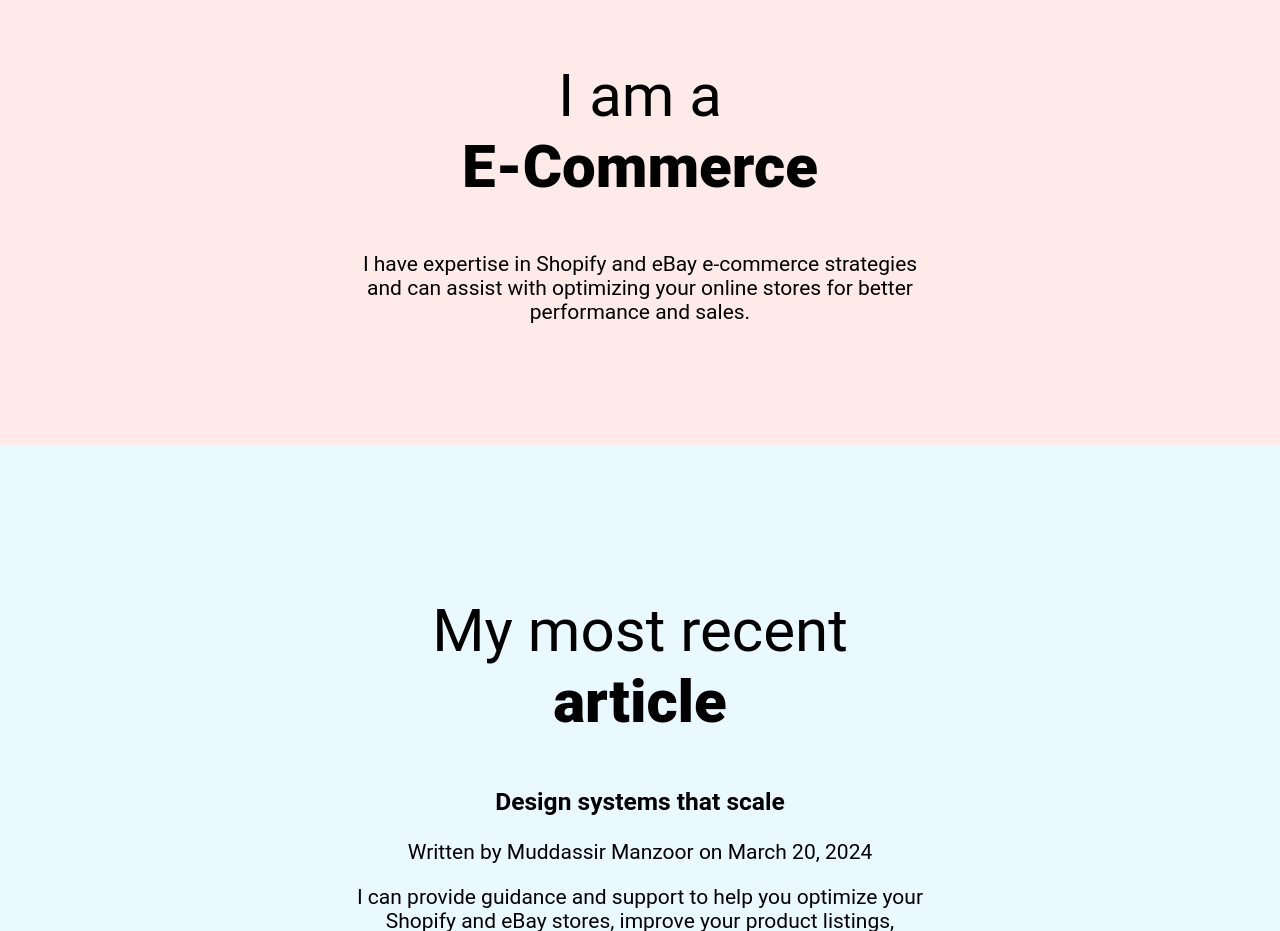
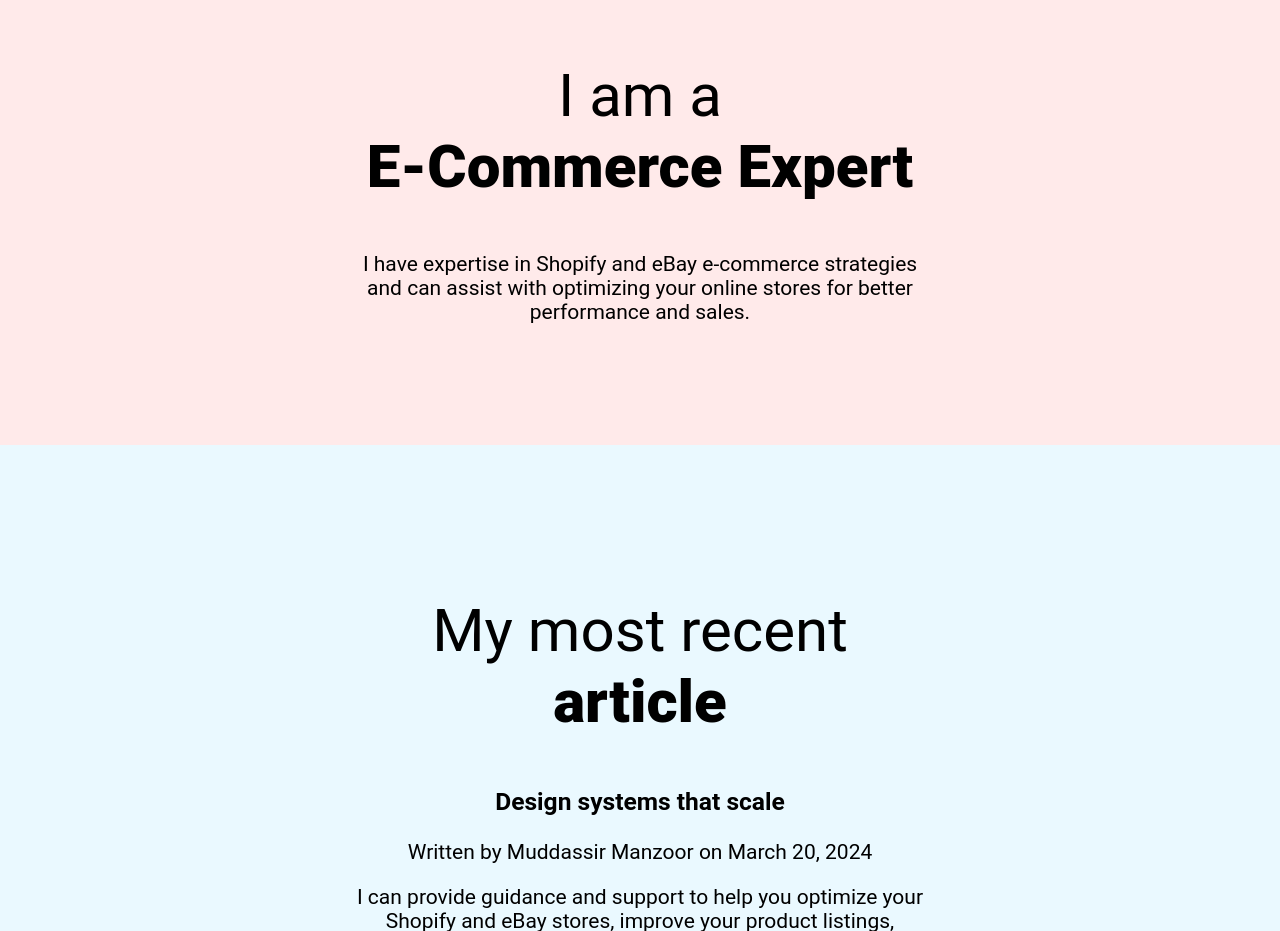
Before and after one commit to muddassirsahib/challenges, a plain HTML site: page index.html in a window 1280 px wide. Shown: the part 780-1711 px from the top of the page. Drawn offline with Linux system fonts and the light colour scheme.

Commit message:
Update index.html
Signed-off-by: muddassirsahib <163328315+muddassirsahib@users.noreply.github.com>

```diff
--- a/index.html
+++ b/index.html
@@ -15,7 +15,7 @@
     </header>
     <section class="about-me">
         <div class="container"> <!-- New div wrapping about-me section content -->
-            <h2>I am a<span>E-Commerce</span></h2>
+            <h2>I am a<span>E-Commerce Expert</span></h2>
             <p>I have expertise in Shopify and eBay e-commerce strategies and can assist with optimizing your online stores for better performance and sales.</p>
         </div>
     </section>
```
